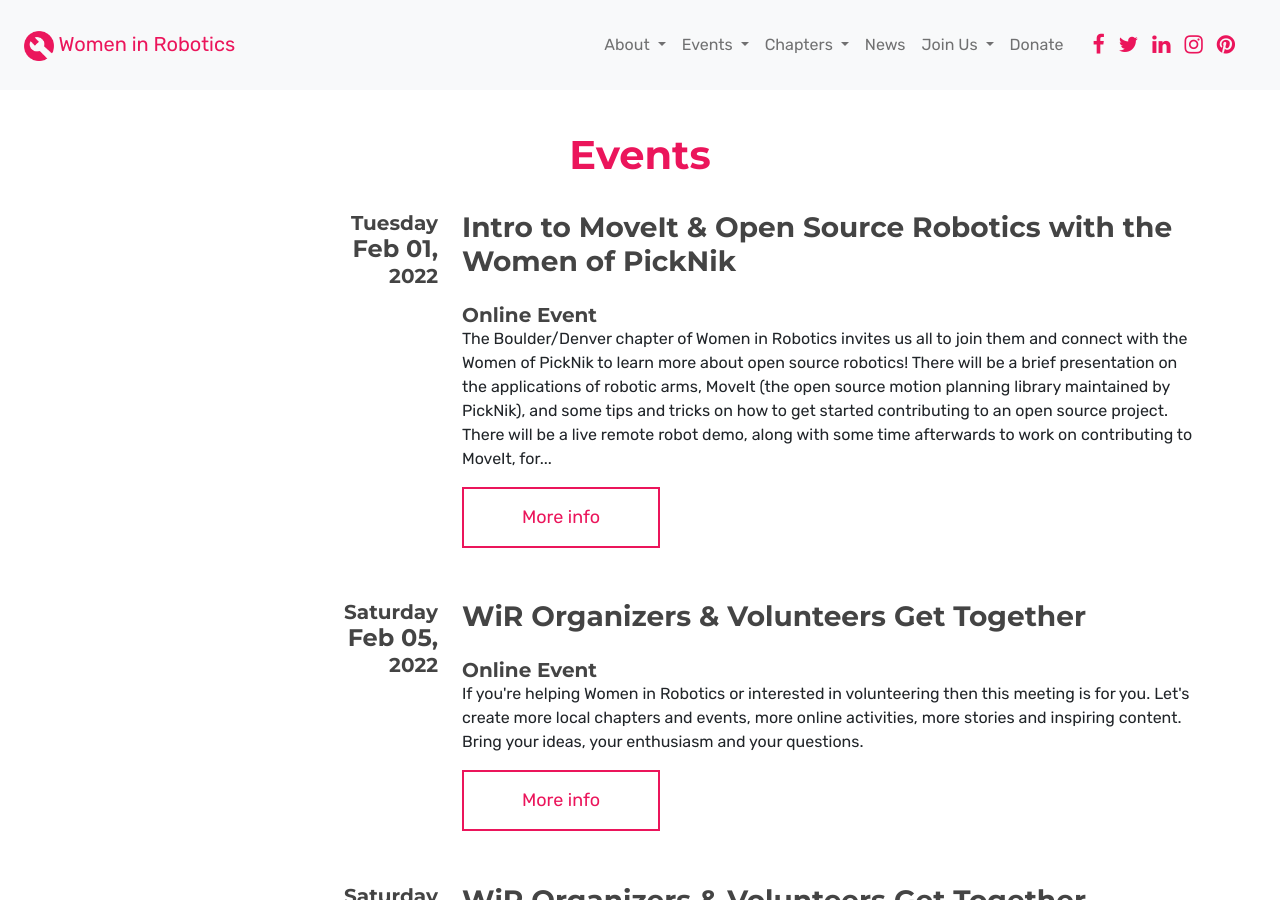
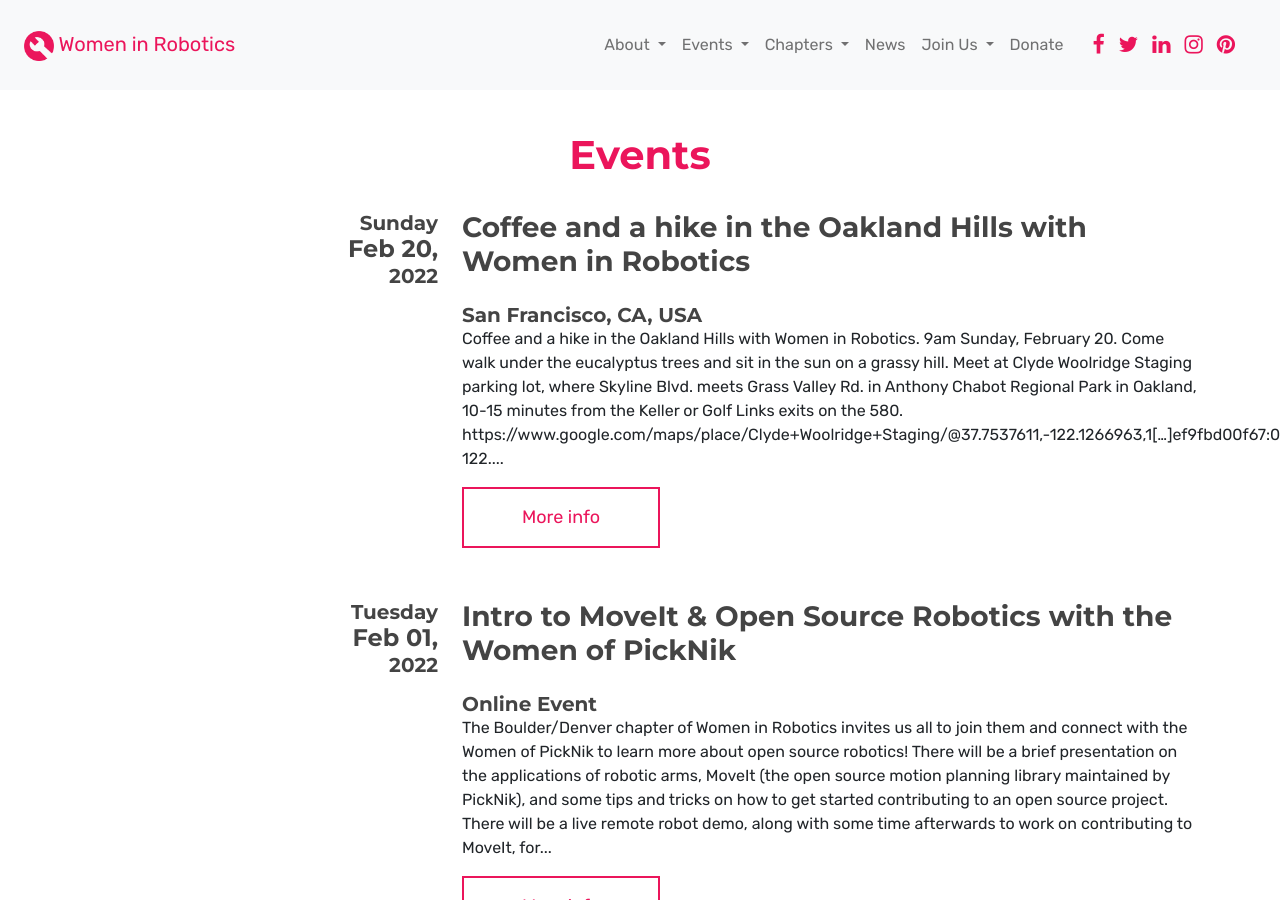
Before and after one commit to womeninrobotics/womeninrobotics.github.io, a Jekyll site: the page built from pages/events.html, in a window 1280 px wide and 900 px high. Built offline with Jekyll 4.4.1, drawn with Linux system fonts in a browser that asks for light colours; a script that is not in the unit is left out.

Commit message:
Updating events

```diff
--- a/_data/events.json
+++ b/_data/events.json
@@ -1,4 +1,14 @@
 [
+  {
+    "id": 8730,
+    "url": "https://meetingplace.io/women-in-robotics-bay-area/events/8730",
+    "name": "Coffee and a hike in the Oakland Hills with Women in Robotics",
+    "description": "<div><strong>Coffee and a hike in the Oakland Hills with Women in Robotics</strong>. 9am Sunday, February 20. Come walk under the eucalyptus trees and sit in the sun on a grassy hill. Meet at Clyde Woolridge Staging parking lot, where Skyline Blvd. meets Grass Valley Rd. in Anthony Chabot Regional Park in Oakland, 10-15 minutes from the Keller or Golf Links exits on the 580. <a href=\"https://www.google.com/maps/place/Clyde+Woolridge+Staging/@37.7537611,-122.1266963,15.04z/data=!4m13!1m7!3m6!1s0x808f8f133bd1c78b:0x5eca8712cc9a7195!2sGrass+Valley,+Oakland,+CA+94605!3b1!8m2!3d37.7525172!4d-122.1509798!3m4!1s0x808f8ef9fbd00f67:0xbc91887cb08c1ec2!8m2!3d37.753804!4d-122.1182058\">https://www.google.com/maps/place/Clyde+Woolridge+Staging/@37.7537611,-122.1266963,1[…]ef9fbd00f67:0xbc91887cb08c1ec2!8m2!3d37.753804!4d-122.1182058</a> Leave parking lot at 9:00am for a short walk and coffee (BYO coffee, snack, and towel/picnic blanket if desired) on a grassy hill within 100m of trailhead. Coffee followed by hike but it's fine to come just for coffee (and to hang out on the hill as long as you like) if you like picnics better than hiking. Hiking is fairly gentle hills, fire road wide trails. If many come, we'll break into small subgroups based on desired hiking speed/distance and for easy social distancing. It's easy to walk a nice half mile or ten from that trailhead. Be vaxed/boosted, keep 6'-10' apart. Friends, co-workers, and leashed dogs welcome.</div>",
+    "location": "San Francisco, CA, USA",
+    "location_info": "[Shown to members only]",
+    "start_time": "2022-02-20T09:00:00-08:00",
+    "end_time": "2022-02-20T11:00:00-08:00"
+  },
   {
     "id": 8530,
     "url": "https://meetingplace.io/womeninrobotics/events/8530",
```
